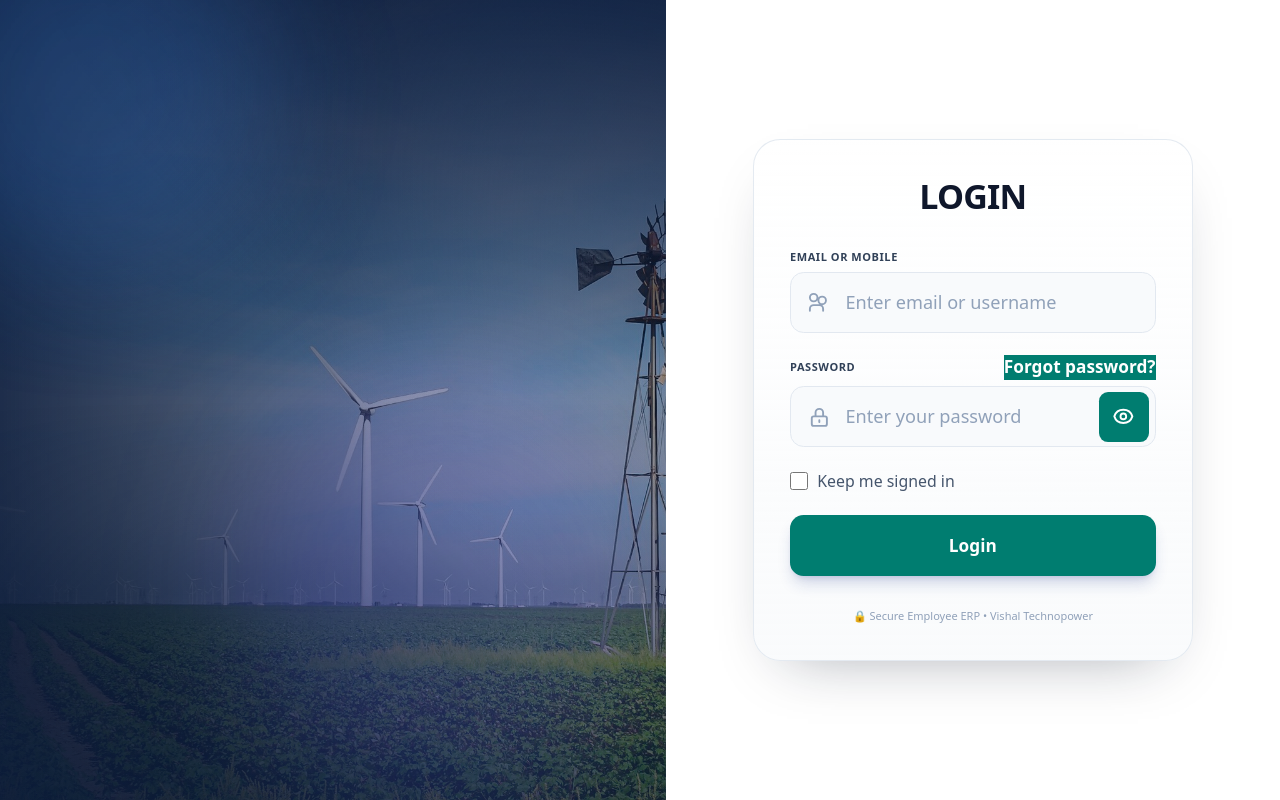
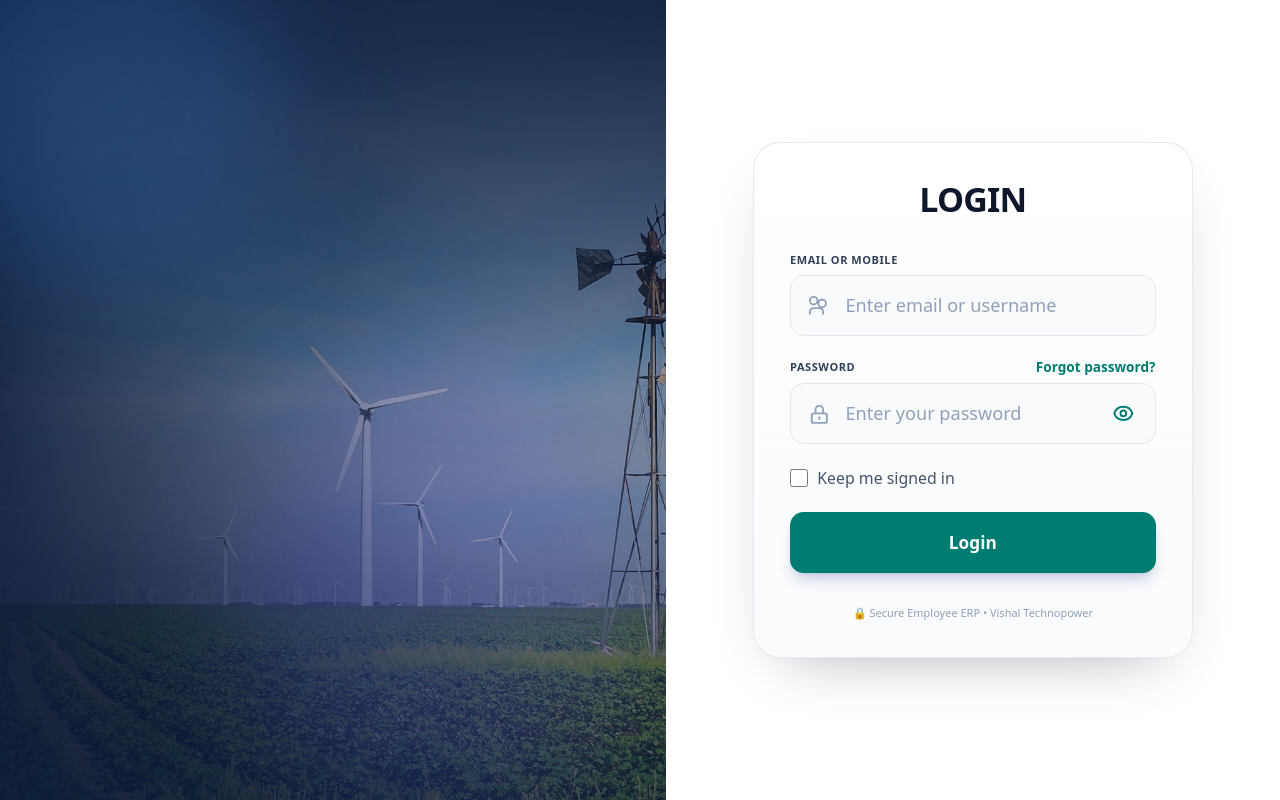
Before and after one commit to ranakdinesh/epcerp, a Next.js app in the folder frontend/: page /login in a window 1280 px wide. Built offline with nearby package versions, Linux system fonts and the light colour scheme.

Commit message:
Style login recovery and password visibility as teal text and icon

```diff
--- a/frontend/src/app/globals.css
+++ b/frontend/src/app/globals.css
@@ -221,7 +221,6 @@ html[data-theme="dark"] .vtpl-modal :is(input,select,textarea):disabled { backgr
 html[data-theme="dark"] :is(.text-blue-900,.text-blue-950) { color: #a5c2ff; }
 html[data-theme="dark"] section[aria-label="Employee login"] { background: var(--go-panel); border-color: var(--go-line); }
 html[data-theme="dark"] section[aria-label="Employee login"] :is(input:not([type="checkbox"]),select) { background-color: var(--go-hover); color: var(--go-ink); }
-html[data-theme="dark"] section[aria-label="Employee login"] button[type="button"] { color: var(--go-blue); }
 
 
 /* Action colours take precedence over feature and utility styles across both themes. */
--- a/frontend/src/app/login/page.tsx
+++ b/frontend/src/app/login/page.tsx
@@ -1,5 +1,6 @@
 "use client";
 
+import Link from "next/link";
 import { startTransition, useState, useSyncExternalStore } from "react";
 import { useRouter } from "next/navigation";
 
@@ -31,10 +32,6 @@ export default function LoginPage() {
     }
 
     return "";
-  }
-
-  function handleForgotPassword() {
-    router.push("/forgot-password");
   }
 
   async function handleLogin(event: React.FormEvent) {
@@ -239,13 +236,12 @@ export default function LoginPage() {
                 <label htmlFor="login-password" className="block text-[11px] font-bold uppercase tracking-wider text-slate-700">
                   Password
                 </label>
-                <button
-                  type="button"
-                  onClick={handleForgotPassword}
-                  className="text-xs font-bold text-[#1e3a8a] hover:underline"
+                <Link
+                  href="/forgot-password"
+                  className="text-xs font-bold text-(--action-color) hover:underline focus-visible:underline dark:text-teal-300"
                 >
                   Forgot password?
-                </button>
+                </Link>
               </div>
               <div className="relative">
                 <div className="absolute inset-y-0 left-0 pl-4 flex items-center pointer-events-none">
@@ -277,7 +273,7 @@ export default function LoginPage() {
                   onClick={() => setShowPassword((visible) => !visible)}
                   aria-label={showPassword ? "Hide password" : "Show password"}
                   aria-pressed={showPassword}
-                  className="absolute right-1.5 top-1/2 -translate-y-1/2 h-11 w-11 inline-flex items-center justify-center rounded-lg text-slate-400 transition-colors hover:bg-slate-100 hover:text-[#1e3a8a] focus:outline-none focus:ring-2 focus:ring-[#1e3a8a]/20"
+                  className="go-password-visibility absolute right-1.5 top-1/2 -translate-y-1/2 h-11 w-11 inline-flex items-center justify-center rounded-lg bg-transparent text-(--action-color) focus-visible:outline-2 focus-visible:outline-(--action-color) dark:text-teal-300 dark:focus-visible:outline-teal-300"
                 >
                   {showPassword ? (
                     <svg aria-hidden="true" className="h-5 w-5" fill="none" viewBox="0 0 24 24" stroke="currentColor" strokeWidth="2">
```
